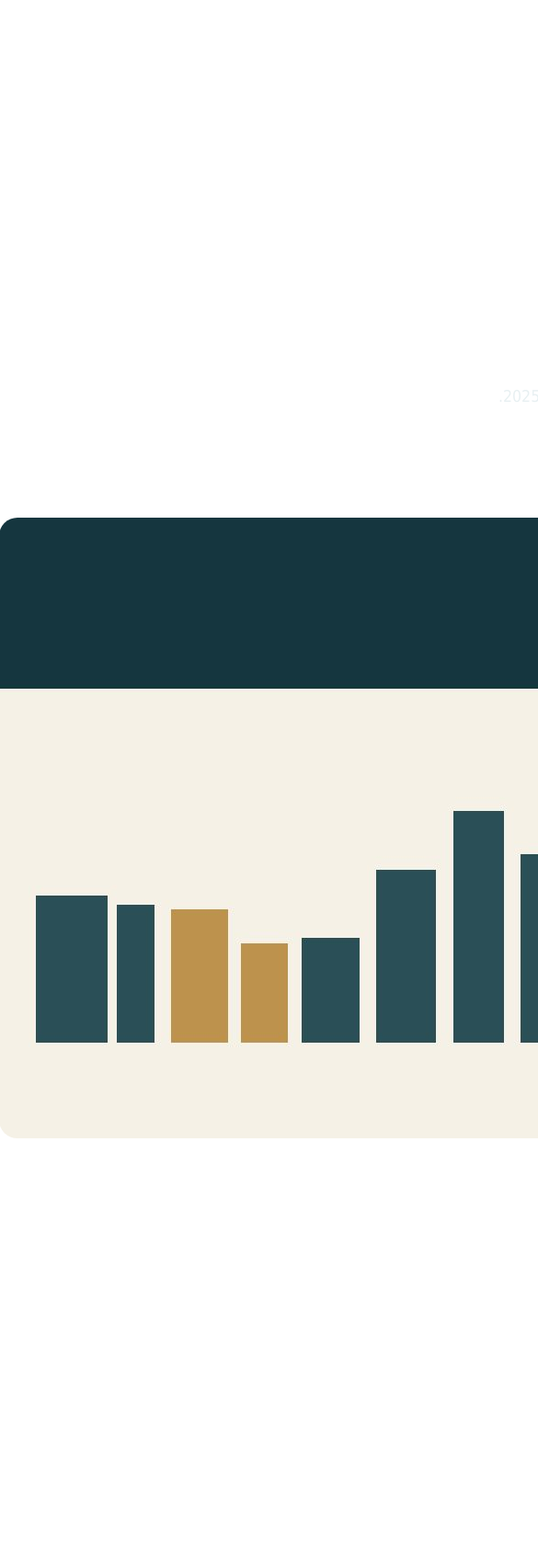
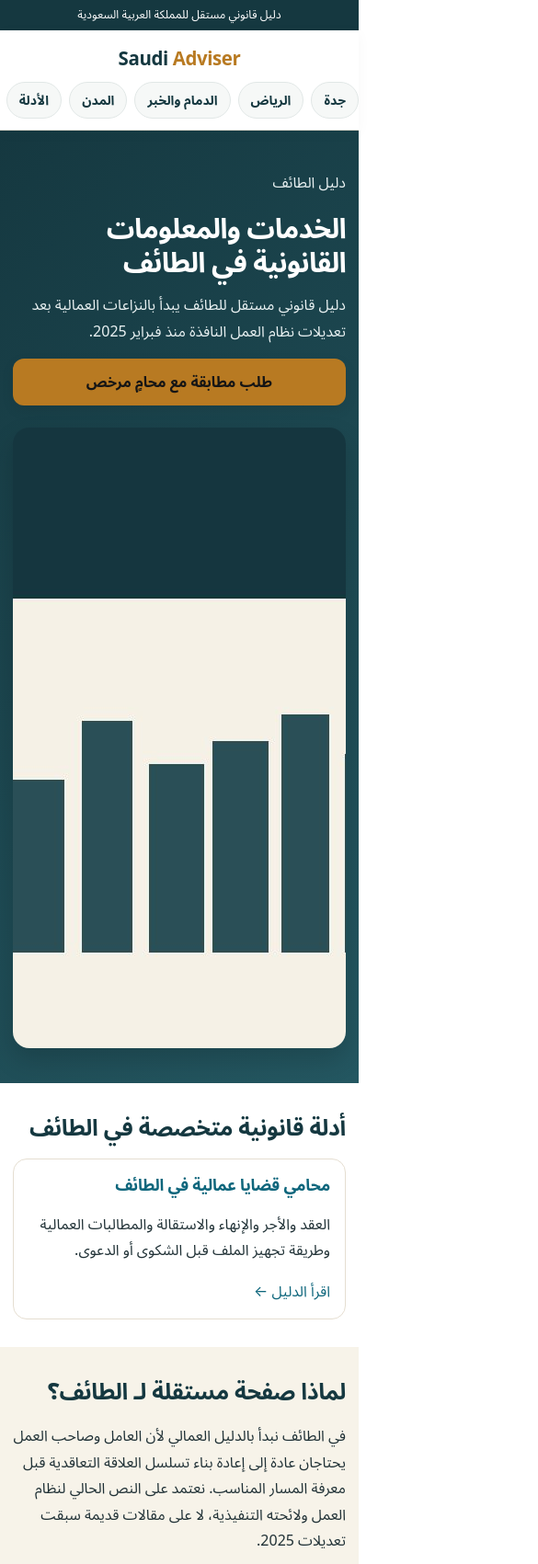
Before and after one commit to Dr-starck66/regen, a plain HTML site: page saudi-adviser-site/taif/index.html in a window 390 px wide. Shown: the top 1701 px of the page at 92% size, 585 px wide, since content can reach past the window. Drawn offline with Linux system fonts and the light colour scheme.

Commit message:
fix: rebuild Saudi Adviser mobile-first layout

```diff
--- a/saudi-adviser-site/assets/style.css
+++ b/saudi-adviser-site/assets/style.css
@@ -1,18 +1,189 @@
+:root{
+  --ink:#153840;
+  --ink-2:#244f59;
+  --gold:#b87a22;
+  --gold-soft:#f4e7cf;
+  --paper:#f7f3e9;
+  --surface:#ffffff;
+  --muted:#64777c;
+  --line:#e5ded1;
+  --soft:#f4f7f6;
+  --good:#1f7654;
+  --radius:18px;
+  --shadow:0 10px 28px rgba(20,56,64,.07);
+}
+*{box-sizing:border-box}
+html{scroll-behavior:smooth;-webkit-text-size-adjust:100%}
+body{
+  margin:0;
+  font-family:system-ui,-apple-system,BlinkMacSystemFont,"Segoe UI","Noto Sans Arabic",Tahoma,Arial,sans-serif;
+  color:#203136;
+  font-size:16px;
+  line-height:1.85;
+  background:#fff;
+  overflow-x:hidden;
+  text-rendering:optimizeLegibility;
+}
+img,svg,video{display:block;max-width:100%}
+a{color:#0e667c;text-decoration:none;text-underline-offset:3px}
+a:hover{text-decoration:underline}
+button,input,select,textarea{font:inherit}
+.container{width:min(1160px,calc(100% - 48px));margin-inline:auto}
 
-:root{--ink:#18363d;--gold:#b98632;--paper:#f7f3e9;--muted:#66757a;--line:#e4dccd;--good:#1f7654}
-*{box-sizing:border-box}body{margin:0;font-family:Tahoma,Arial,sans-serif;color:#203136;line-height:1.85;background:white}
-a{color:#126278;text-decoration:none}a:hover{text-decoration:underline}.container{width:min(1120px,92%);margin:auto}
-.top{background:#18363d;color:white}.top .container{display:flex;justify-content:space-between;padding:10px 0;gap:20px}
-nav{position:sticky;top:0;z-index:10;background:white;border-bottom:1px solid var(--line)}.navin{display:flex;justify-content:space-between;align-items:center;padding:12px 0;gap:20px}
-.brand{font-size:1.45rem;font-weight:800;color:#18363d}.brand span{color:#b98632}.links{display:flex;flex-wrap:wrap;gap:15px}.links a{font-weight:700;color:#18363d}
-.hero{background:linear-gradient(135deg,#173840,#244f59);color:white;padding:48px 0}.hero-grid{display:grid;grid-template-columns:1.08fr .92fr;gap:36px;align-items:center}
-.hero h1{font-size:clamp(2rem,5vw,3.8rem);line-height:1.2;color:white;margin:.2em 0}.hero p{font-size:1.1rem;color:#e8f0f2}.hero img{border-radius:20px}
-.btn{display:inline-block;background:#b98632;color:#111;padding:12px 18px;border-radius:10px;font-weight:800;margin:4px}.btn.secondary{background:#fff;color:#18363d}
-.section{padding:44px 0}.alt{background:#f7f3e9}h1,h2,h3{color:#18363d;line-height:1.35}h2{font-size:1.9rem}.grid{display:grid;grid-template-columns:repeat(3,1fr);gap:18px}
-.card{border:1px solid var(--line);border-radius:16px;padding:20px;background:white}.article{width:min(840px,92%);margin:36px auto}.article img{width:100%;height:auto;border-radius:18px}
-.article .lead{font-size:1.16rem;color:#425960}.article h2{margin-top:40px}.article h3{margin-top:28px}.meta,.small{color:var(--muted);font-size:.92rem}
-.notice{background:#fff9e8;border-right:4px solid #b98632;padding:15px;border-radius:10px;margin:22px 0}.trust{background:#eef7f3;border-right:4px solid #1f7654;padding:15px;border-radius:10px;margin:22px 0}
-.toc{background:#f7f3e9;padding:18px 22px;border-radius:14px}.sources{background:#f6f8f8;border:1px solid #dce4e5;border-radius:14px;padding:20px}
-.footer{background:#122d33;color:#dae6e8;margin-top:58px;padding:42px 0}.footer a{color:white}.footer-grid{display:grid;grid-template-columns:2fr 1fr 1fr;gap:25px}
-.tag{display:inline-block;background:#eef3f4;border-radius:999px;padding:4px 9px;margin:3px}.form{display:grid;gap:13px}.form input,.form select,.form textarea{width:100%;padding:11px;border:1px solid #bdc8ca;border-radius:8px;font:inherit}
-@media(max-width:800px){.hero-grid,.grid,.footer-grid{grid-template-columns:1fr}.navin{align-items:flex-start;flex-direction:column}.top .container{flex-direction:column}.hero{padding:30px 0}}
+.top{background:var(--ink);color:#fff;font-size:.9rem}
+.top .container{display:flex;justify-content:space-between;align-items:center;padding:8px 0;gap:20px}
+
+nav{
+  position:sticky;top:0;z-index:50;
+  background:rgba(255,255,255,.97);
+  border-bottom:1px solid var(--line);
+  box-shadow:0 3px 14px rgba(20,56,64,.035);
+  backdrop-filter:saturate(150%) blur(10px);
+}
+.navin{display:flex;justify-content:space-between;align-items:center;padding:12px 0;gap:24px}
+.brand{font-size:1.5rem;font-weight:850;color:var(--ink);white-space:nowrap;letter-spacing:-.02em}
+.brand span{color:var(--gold)}
+.links{display:flex;flex-wrap:wrap;align-items:center;gap:8px 16px}
+.links a{font-weight:750;color:var(--ink);line-height:1.3;padding:7px 0}
+
+.hero{background:linear-gradient(135deg,#153840 0%,#245761 100%);color:#fff;padding:56px 0}
+.hero-grid{display:grid;grid-template-columns:minmax(0,1.05fr) minmax(0,.95fr);gap:42px;align-items:center}
+.hero-grid>*{min-width:0}
+.hero h1{font-size:clamp(2.2rem,4.8vw,3.9rem);line-height:1.16;color:#fff;margin:.18em 0 .38em;letter-spacing:-.025em}
+.hero p{font-size:1.08rem;color:#eaf2f3;margin:.5em 0 1.15em}
+.hero img{width:100%;aspect-ratio:16/9;object-fit:cover;border-radius:24px;box-shadow:0 20px 45px rgba(0,0,0,.18)}
+.btn{
+  display:inline-flex;align-items:center;justify-content:center;
+  min-height:46px;padding:11px 18px;margin:4px 2px;
+  border-radius:12px;background:var(--gold);color:#151515;font-weight:850;
+  box-shadow:0 5px 14px rgba(0,0,0,.08);
+}
+.btn:hover{text-decoration:none;transform:translateY(-1px)}
+.btn.secondary{background:#fff;color:var(--ink)}
+
+.section{padding:52px 0}
+.alt{background:var(--paper)}
+h1,h2,h3{color:var(--ink);line-height:1.35;letter-spacing:-.012em}
+h2{font-size:clamp(1.65rem,3vw,2rem);margin-top:0}
+h3{font-size:1.2rem}
+.grid{display:grid;grid-template-columns:repeat(3,minmax(0,1fr));gap:20px}
+.card{
+  border:1px solid var(--line);border-radius:var(--radius);padding:22px;
+  background:var(--surface);box-shadow:0 2px 0 rgba(20,56,64,.015);
+}
+.card h3{margin-top:0}.card p:last-child{margin-bottom:0}
+
+.article{width:min(900px,calc(100% - 48px));margin:40px auto 0}
+.article>img{width:100%;height:auto;aspect-ratio:16/9;object-fit:cover;border-radius:22px;box-shadow:var(--shadow)}
+.article h1{font-size:clamp(2rem,4.3vw,3rem);line-height:1.28;margin:.35em 0 .35em}
+.article .lead{font-size:1.16rem;color:#425960;line-height:1.9;margin-top:.45em}
+.article p{margin:0 0 1.08em}
+.article h2{margin-top:46px;margin-bottom:16px}
+.article h3{margin-top:30px;margin-bottom:10px}
+.article ul,.article ol{padding-inline-start:1.4rem}
+.article li{margin:.45em 0}
+.meta,.small{color:var(--muted);font-size:.92rem}
+
+.notice,.trust{padding:17px 18px;border-radius:14px;margin:24px 0}
+.notice{background:#fff9e8;border-inline-start:4px solid var(--gold)}
+.trust{background:#eef7f3;border-inline-start:4px solid var(--good)}
+.toc{position:relative;background:var(--paper);padding:20px 24px;border:1px solid #ebe2d2;border-radius:16px;margin:26px 0}
+.toc>strong{display:block;font-size:1.06rem;color:var(--ink);margin-bottom:8px}
+.toc ol{margin-bottom:0}
+.toc a{font-weight:650}
+.toc-toggle{display:none}
+.sources{background:#f6f8f8;border:1px solid #dce4e5;border-radius:16px;padding:22px;margin-top:38px}
+.sources h2{margin-top:0}
+
+.footer{background:#102f36;color:#dce9eb;margin-top:64px;padding:46px 0 28px}
+.footer a{color:#fff}
+.footer-grid{display:grid;grid-template-columns:2fr 1fr 1fr;gap:30px}
+.footer strong{color:#fff}.footer p{margin:.65em 0}
+.footer .small{padding-top:24px;margin-top:24px;border-top:1px solid rgba(255,255,255,.12);color:#aebfc2}
+
+.tag{display:inline-block;background:#eef3f4;border-radius:999px;padding:5px 10px;margin:3px}
+.form{display:grid;gap:13px}
+.form input,.form select,.form textarea{width:100%;min-height:48px;padding:12px;border:1px solid #bdc8ca;border-radius:10px;background:#fff;color:#1d3035}
+.form textarea{min-height:140px;resize:vertical}
+table{max-width:100%}
+pre,code{max-width:100%;overflow:auto}
+iframe{max-width:100%}
+
+@media(max-width:800px){
+  body{font-size:16px;line-height:1.78}
+  .container{width:calc(100% - 32px)}
+
+  .top .container{justify-content:center;padding:7px 0;text-align:center;font-size:.78rem;line-height:1.5}
+  .top .container span:nth-child(2){display:none}
+
+  nav{position:sticky;top:0}
+  .navin{display:block;padding:10px 0 8px}
+  .brand{display:block;width:max-content;margin-inline:auto;font-size:1.28rem;padding:2px 0 8px}
+  .links{
+    flex-wrap:nowrap;overflow-x:auto;overflow-y:hidden;gap:8px;
+    width:calc(100% + 28px);margin-inline:-14px;padding:0 14px 4px;
+    -webkit-overflow-scrolling:touch;scrollbar-width:none;scroll-snap-type:x proximity;
+  }
+  .links::-webkit-scrollbar{display:none}
+  .links a{
+    flex:0 0 auto;white-space:nowrap;scroll-snap-align:start;
+    min-height:40px;display:inline-flex;align-items:center;
+    padding:8px 13px;border:1px solid #e1e7e6;border-radius:999px;
+    background:#f6f8f7;font-size:.88rem;font-weight:750;
+  }
+
+  .hero{padding:34px 0 38px}
+  .hero-grid{grid-template-columns:minmax(0,1fr);gap:24px}
+  .hero h1{font-size:clamp(1.92rem,8.2vw,2.35rem);line-height:1.22;margin:.18em 0 .45em}
+  .hero p{font-size:1rem;line-height:1.8;margin-bottom:1em}
+  .hero .btn{display:flex;width:100%;min-height:48px;margin:8px 0 0;border-radius:12px}
+  .hero img{border-radius:18px;box-shadow:0 13px 28px rgba(0,0,0,.16)}
+
+  .section{padding:34px 0}
+  h2{font-size:1.55rem;line-height:1.38;margin-bottom:18px}
+  h3{font-size:1.1rem}
+  .grid{grid-template-columns:1fr;gap:12px}
+  .card{border-radius:15px;padding:18px;box-shadow:none}
+  .card h3{margin-bottom:8px}
+
+  .article{width:calc(100% - 32px);margin:20px auto 0}
+  .article>img{border-radius:16px;box-shadow:none}
+  .article h1{font-size:clamp(1.78rem,8vw,2.12rem);line-height:1.34;margin:.42em 0 .4em}
+  .article .lead{font-size:1.04rem;line-height:1.85}
+  .article h2{font-size:1.48rem;margin-top:38px;margin-bottom:14px}
+  .article h3{font-size:1.12rem;margin-top:26px}
+  .article p{margin-bottom:1em}
+  .meta{font-size:.83rem;margin-top:12px}
+  .notice,.trust,.sources{padding:15px 16px;border-radius:13px;margin:20px 0}
+
+  .toc{padding:16px 18px;border-radius:14px;margin:22px 0}
+  .toc.is-collapsible{padding-bottom:58px}
+  .toc.is-collapsible.collapsed{max-height:275px;overflow:hidden}
+  .toc.is-collapsible.collapsed::after{
+    content:"";position:absolute;right:0;left:0;bottom:46px;height:72px;
+    background:linear-gradient(to bottom,rgba(247,243,233,0),var(--paper));pointer-events:none;
+  }
+  .toc-toggle{
+    display:flex;position:absolute;right:16px;left:16px;bottom:10px;z-index:2;
+    min-height:38px;align-items:center;justify-content:center;
+    border:1px solid #dbcdb2;border-radius:10px;background:#fff;color:var(--ink);font-weight:800;cursor:pointer;
+  }
+
+  .footer{margin-top:44px;padding:34px 0 24px}
+  .footer-grid{grid-template-columns:1fr;gap:18px}
+  .footer-grid>div{padding-bottom:10px;border-bottom:1px solid rgba(255,255,255,.09)}
+  .footer-grid>div:last-child{border-bottom:0}
+  .footer .small{padding-top:18px;margin-top:12px;font-size:.8rem}
+
+  .form input,.form select,.form textarea{font-size:16px}
+}
+
+@media(max-width:420px){
+  .container,.article{width:calc(100% - 28px)}
+  .hero h1{font-size:1.9rem}
+  .article h1{font-size:1.82rem}
+  .section{padding:30px 0}
+  .card{padding:16px}
+}
+
+@media(prefers-reduced-motion:reduce){html{scroll-behavior:auto}.btn:hover{transform:none}}
```
